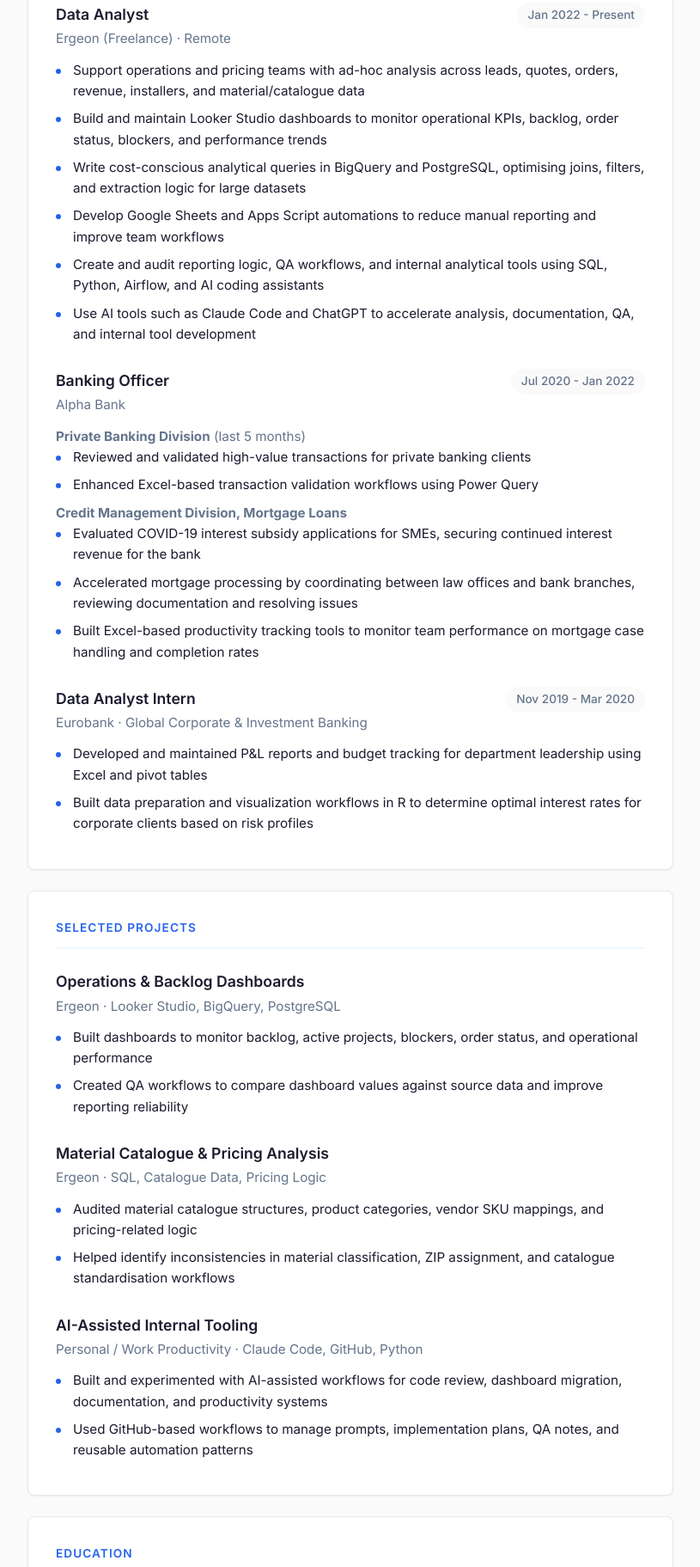
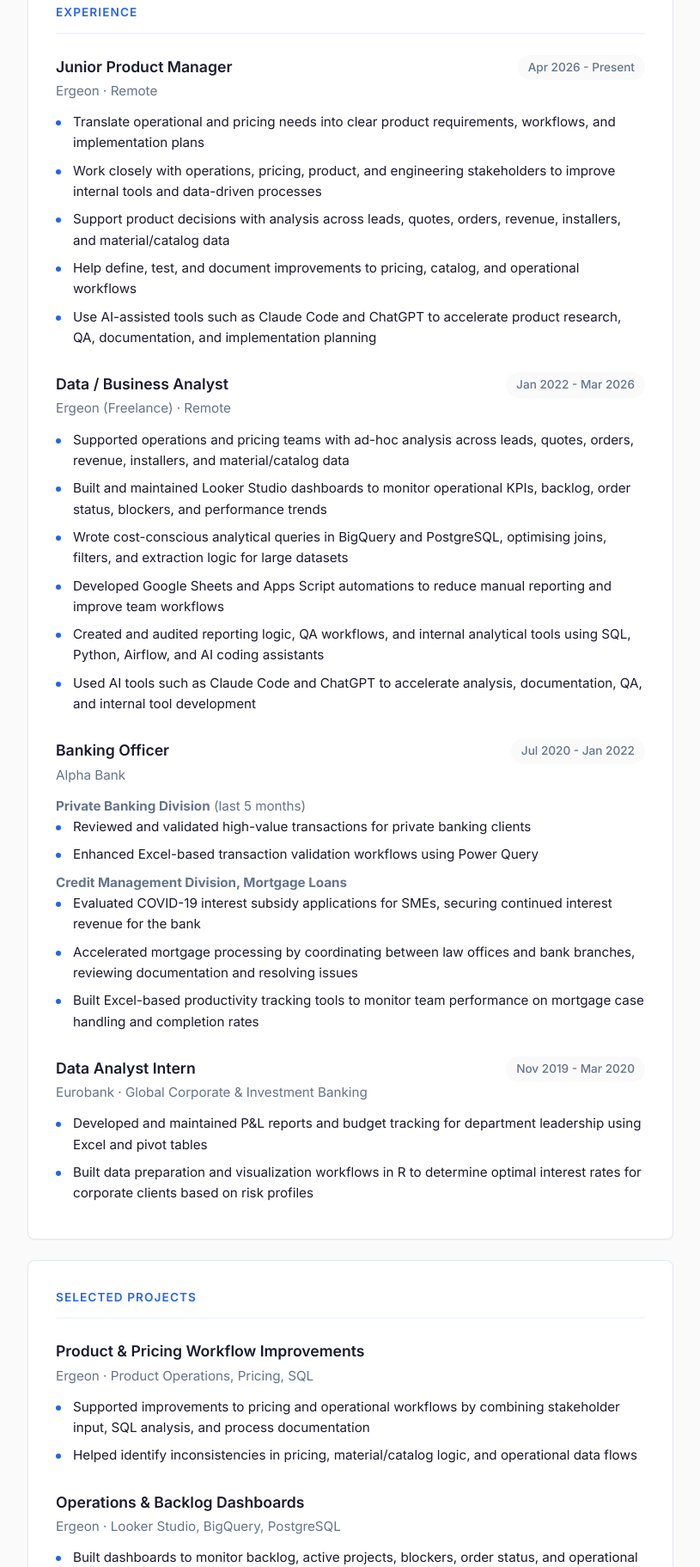
Before and after one commit to JonZi1/cv, a website: page index.html in a window 1280 px wide. Shown: the part 977-2800 px from the top of the page at 86% size, without its empty margins (232-1047 px from the left). Drawn offline with Linux system fonts and the light colour scheme.

Commit message:
Update CV for April 2026 Junior Product Manager transition

```diff
--- a/index.html
+++ b/index.html
@@ -3,22 +3,22 @@
 <head>
     <meta charset="UTF-8">
     <meta name="viewport" content="width=device-width, initial-scale=1.0">
-    <title>Jon Zisi | Data / Business Analyst | BI, Automation &amp; AI-Augmented Analytics</title>
-    <meta name="description" content="Jon Zisi - Data / Business Analyst specialising in SQL, BigQuery, PostgreSQL, Looker Studio, operations analytics, pricing support, automation, and AI-assisted workflows.">
-    <meta name="keywords" content="Data Analyst, Business Analyst, SQL, BigQuery, PostgreSQL, Looker Studio, Business Intelligence, Operations Analytics, Pricing Analysis, Automation, AI-Assisted Analytics">
+    <title>Jon Zisi | Junior Product Manager</title>
+    <meta name="description" content="Jon Zisi - Junior Product Manager with a strong Data / Business Analyst background across SQL, BI reporting, operations analytics, pricing support, automation, and AI-assisted workflows.">
+    <meta name="keywords" content="Junior Product Manager, Product Management, Data Analyst, Business Analyst, SQL, BigQuery, PostgreSQL, Looker Studio, BI, Operations Analytics, Pricing Analysis, Automation, AI Workflows">
     <meta name="author" content="Jon Zisi">
 
     <!-- Open Graph / Social Media -->
     <meta property="og:type" content="website">
-    <meta property="og:title" content="Jon Zisi | Data / Business Analyst | BI, Automation &amp; AI-Augmented Analytics">
-    <meta property="og:description" content="Jon Zisi - Data / Business Analyst specialising in SQL, BigQuery, PostgreSQL, Looker Studio, operations analytics, pricing support, automation, and AI-assisted workflows.">
+    <meta property="og:title" content="Jon Zisi | Junior Product Manager">
+    <meta property="og:description" content="Jon Zisi - Junior Product Manager with a strong Data / Business Analyst background across SQL, BI reporting, operations analytics, pricing support, automation, and AI-assisted workflows.">
     <meta property="og:url" content="https://jonzi1.github.io/cv/">
     <meta property="og:image" content="https://jonzi1.github.io/cv/assets/photo-square.png">
 
     <!-- Twitter Card -->
     <meta name="twitter:card" content="summary">
-    <meta name="twitter:title" content="Jon Zisi | Data / Business Analyst | BI, Automation &amp; AI-Augmented Analytics">
-    <meta name="twitter:description" content="Jon Zisi - Data / Business Analyst specialising in SQL, BigQuery, PostgreSQL, Looker Studio, operations analytics, pricing support, automation, and AI-assisted workflows.">
+    <meta name="twitter:title" content="Jon Zisi | Junior Product Manager">
+    <meta name="twitter:description" content="Jon Zisi - Junior Product Manager with a strong Data / Business Analyst background across SQL, BI reporting, operations analytics, pricing support, automation, and AI-assisted workflows.">
     <meta name="twitter:image" content="https://jonzi1.github.io/cv/assets/photo-square.png">
 
     <!-- Favicon & Theme -->
@@ -33,7 +33,7 @@
         "@context": "https://schema.org",
         "@type": "Person",
         "name": "Jon Zisi",
-        "jobTitle": "Data / Business Analyst",
+        "jobTitle": "Junior Product Manager",
         "url": "https://jonzi1.github.io/cv/",
         "email": "zisi.jon@yahoo.com",
         "address": {
@@ -45,7 +45,7 @@
             "https://www.linkedin.com/in/jon-zisi/",
             "https://github.com/JonZi1"
         ],
-        "knowsAbout": ["SQL", "BigQuery", "PostgreSQL", "Python", "Looker Studio", "Google Sheets", "Apps Script", "Airflow", "Business Intelligence", "Operations Analytics", "Pricing Analysis", "Automation", "AI-Assisted Analytics"],
+        "knowsAbout": ["Product Management", "Data Analysis", "Business Analysis", "SQL", "BigQuery", "PostgreSQL", "Looker Studio", "Business Intelligence", "Operations Analytics", "Pricing Analysis", "Process Automation", "AI-assisted Workflows"],
         "alumniOf": [
             {
                 "@type": "EducationalOrganization",
@@ -85,12 +85,12 @@
         <header class="header">
             <picture>
                 <source srcset="assets/photo-square.webp" type="image/webp">
-                <img src="assets/photo-square.png" alt="Jon Zisi - Data Analyst based in Athens, Greece" class="profile-photo">
+                <img src="assets/photo-square.png" alt="Jon Zisi - Junior Product Manager based in Athens, Greece" class="profile-photo">
             </picture>
             <div class="header-content">
                 <h1 class="name">Jon Zisi</h1>
-                <p class="title">Data / Business Analyst | BI, Automation &amp; AI-Augmented Analytics</p>
-                <p class="tagline">Turning operational data into clear reporting, better decisions, and automated workflows</p>
+                <p class="title">Junior Product Manager | Data, BI &amp; Automation Background</p>
+                <p class="tagline">Building data-informed product and operations workflows that turn complex problems into clear, actionable systems</p>
             </div>
             <div class="contact-bar">
                 <a href="mailto:zisi.jon@yahoo.com">
@@ -119,7 +119,7 @@
         <section class="section">
             <h2 class="section-title">About</h2>
             <p class="about-text">
-                Data / Business Analyst with 5+ years of experience across operations analytics, banking, BI reporting, and automation. Currently supporting pricing and operations at Ergeon through SQL analysis, Looker Studio dashboards, BigQuery and PostgreSQL workflows, Google Sheets automations, and AI-assisted internal tools. Focused on turning messy operational data into clear, actionable reporting that helps teams make better decisions.
+                Junior Product Manager with a strong Data / Business Analyst background and 5+ years of experience across operations analytics, banking, BI reporting, pricing support, and automation. After more than four years supporting Ergeon's operations and pricing teams through SQL analysis, Looker Studio dashboards, BigQuery and PostgreSQL workflows, Google Sheets automations, and AI-assisted internal tools, I transitioned into Product Management in April 2026. I focus on translating operational complexity into clear requirements, better workflows, and data-informed product decisions.
             </p>
         </section>
 
@@ -130,18 +130,35 @@
             <div class="entry">
                 <div class="entry-header">
                     <div>
-                        <h3 class="entry-title">Data Analyst</h3>
+                        <h3 class="entry-title">Junior Product Manager</h3>
+                        <p class="entry-subtitle">Ergeon · Remote</p>
+                    </div>
+                    <span class="entry-date">Apr 2026 - Present</span>
+                </div>
+                <ul class="entry-details">
+                    <li>Translate operational and pricing needs into clear product requirements, workflows, and implementation plans</li>
+                    <li>Work closely with operations, pricing, product, and engineering stakeholders to improve internal tools and data-driven processes</li>
+                    <li>Support product decisions with analysis across leads, quotes, orders, revenue, installers, and material/catalog data</li>
+                    <li>Help define, test, and document improvements to pricing, catalog, and operational workflows</li>
+                    <li>Use AI-assisted tools such as Claude Code and ChatGPT to accelerate product research, QA, documentation, and implementation planning</li>
+                </ul>
+            </div>
+
+            <div class="entry">
+                <div class="entry-header">
+                    <div>
+                        <h3 class="entry-title">Data / Business Analyst</h3>
                         <p class="entry-subtitle">Ergeon (Freelance) · Remote</p>
                     </div>
-                    <span class="entry-date">Jan 2022 - Present</span>
+                    <span class="entry-date">Jan 2022 - Mar 2026</span>
                 </div>
                 <ul class="entry-details">
-                    <li>Support operations and pricing teams with ad-hoc analysis across leads, quotes, orders, revenue, installers, and material/catalogue data</li>
-                    <li>Build and maintain Looker Studio dashboards to monitor operational KPIs, backlog, order status, blockers, and performance trends</li>
-                    <li>Write cost-conscious analytical queries in BigQuery and PostgreSQL, optimising joins, filters, and extraction logic for large datasets</li>
-                    <li>Develop Google Sheets and Apps Script automations to reduce manual reporting and improve team workflows</li>
-                    <li>Create and audit reporting logic, QA workflows, and internal analytical tools using SQL, Python, Airflow, and AI coding assistants</li>
-                    <li>Use AI tools such as Claude Code and ChatGPT to accelerate analysis, documentation, QA, and internal tool development</li>
+                    <li>Supported operations and pricing teams with ad-hoc analysis across leads, quotes, orders, revenue, installers, and material/catalog data</li>
+                    <li>Built and maintained Looker Studio dashboards to monitor operational KPIs, backlog, order status, blockers, and performance trends</li>
+                    <li>Wrote cost-conscious analytical queries in BigQuery and PostgreSQL, optimising joins, filters, and extraction logic for large datasets</li>
+                    <li>Developed Google Sheets and Apps Script automations to reduce manual reporting and improve team workflows</li>
+                    <li>Created and audited reporting logic, QA workflows, and internal analytical tools using SQL, Python, Airflow, and AI coding assistants</li>
+                    <li>Used AI tools such as Claude Code and ChatGPT to accelerate analysis, documentation, QA, and internal tool development</li>
                 </ul>
             </div>
 
@@ -188,6 +205,19 @@
             <div class="entry">
                 <div class="entry-header">
                     <div>
+                        <h3 class="entry-title">Product &amp; Pricing Workflow Improvements</h3>
+                        <p class="entry-subtitle">Ergeon · Product Operations, Pricing, SQL</p>
+                    </div>
+                </div>
+                <ul class="entry-details">
+                    <li>Supported improvements to pricing and operational workflows by combining stakeholder input, SQL analysis, and process documentation</li>
+                    <li>Helped identify inconsistencies in pricing, material/catalog logic, and operational data flows</li>
+                </ul>
+            </div>
+
+            <div class="entry">
+                <div class="entry-header">
+                    <div>
                         <h3 class="entry-title">Operations &amp; Backlog Dashboards</h3>
                         <p class="entry-subtitle">Ergeon · Looker Studio, BigQuery, PostgreSQL</p>
                     </div>
@@ -201,12 +231,12 @@
             <div class="entry">
                 <div class="entry-header">
                     <div>
-                        <h3 class="entry-title">Material Catalogue &amp; Pricing Analysis</h3>
-                        <p class="entry-subtitle">Ergeon · SQL, Catalogue Data, Pricing Logic</p>
+                        <h3 class="entry-title">Material Catalog &amp; Pricing Analysis</h3>
+                        <p class="entry-subtitle">Ergeon · SQL, Catalog Data, Pricing Logic</p>
                     </div>
                 </div>
                 <ul class="entry-details">
-                    <li>Audited material catalogue structures, product categories, vendor SKU mappings, and pricing-related logic</li>
+                    <li>Audited material catalog structures, product categories, vendor SKU mappings, and pricing-related logic</li>
                     <li>Helped identify inconsistencies in material classification, ZIP assignment, and catalogue standardisation workflows</li>
                 </ul>
             </div>
@@ -270,7 +300,17 @@
             <h2 class="section-title">Skills</h2>
             <div class="skills-grid">
                 <div class="skill-category">
-                    <h4 class="skill-category-title">SQL &amp; Databases</h4>
+                    <h4 class="skill-category-title">Product &amp; Operations</h4>
+                    <div class="skill-tags">
+                        <span class="skill-tag">Product Requirements</span>
+                        <span class="skill-tag">Workflow Mapping</span>
+                        <span class="skill-tag">Stakeholder Alignment</span>
+                        <span class="skill-tag">Process Improvement</span>
+                        <span class="skill-tag">Product QA</span>
+                    </div>
+                </div>
+                <div class="skill-category">
+                    <h4 class="skill-category-title">Data &amp; SQL</h4>
                     <div class="skill-tags">
                         <span class="skill-tag">BigQuery</span>
                         <span class="skill-tag">PostgreSQL</span>
@@ -315,8 +355,8 @@
                         <span class="skill-tag">Operations Analytics</span>
                         <span class="skill-tag">Pricing Analysis</span>
                         <span class="skill-tag">Revenue Analysis</span>
-                        <span class="skill-tag">Material Catalogue Analysis</span>
-                        <span class="skill-tag">Process Improvement</span>
+                        <span class="skill-tag">Material Catalog Analysis</span>
+                        <span class="skill-tag">Product Operations</span>
                     </div>
                 </div>
             </div>
```
